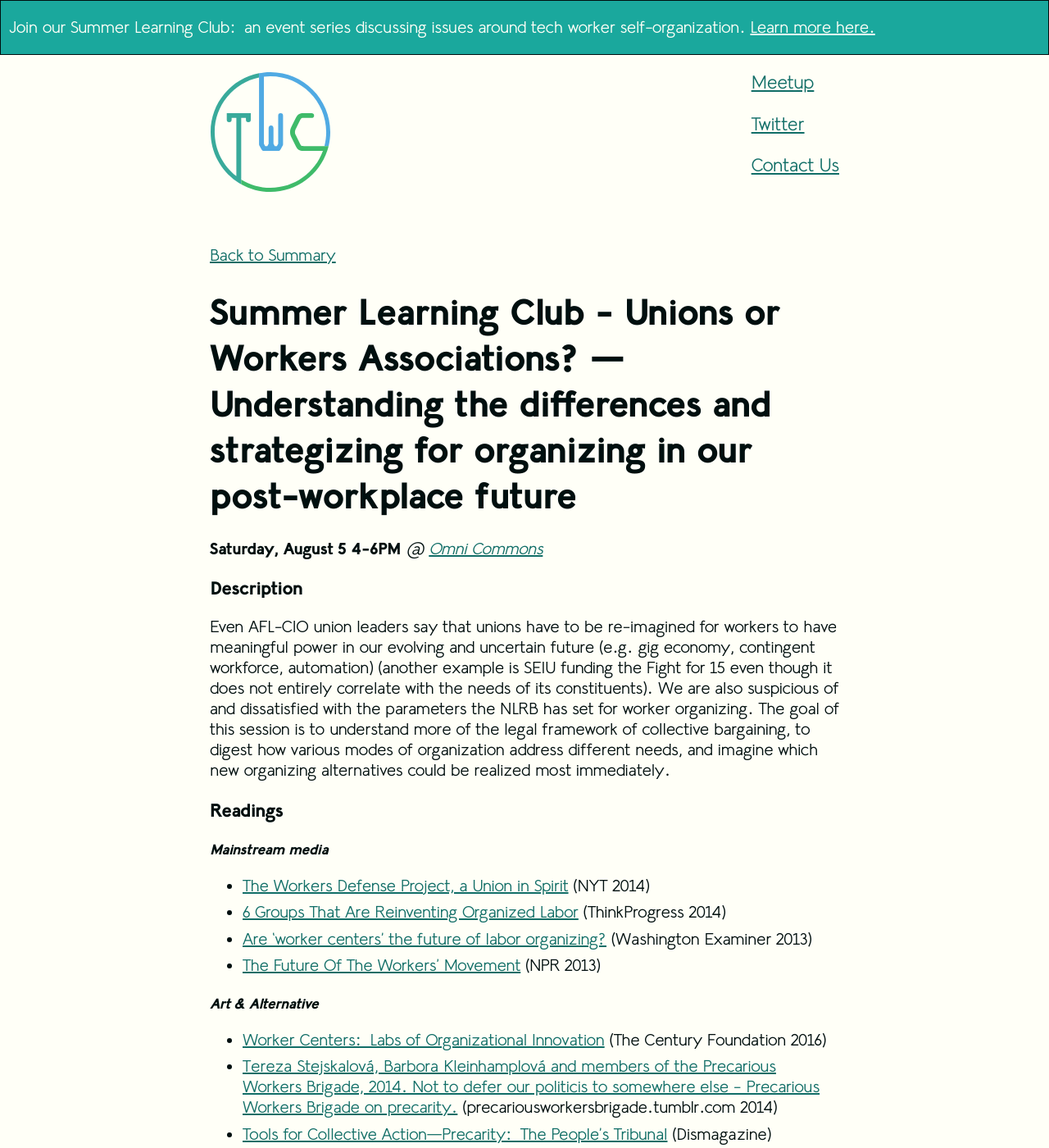
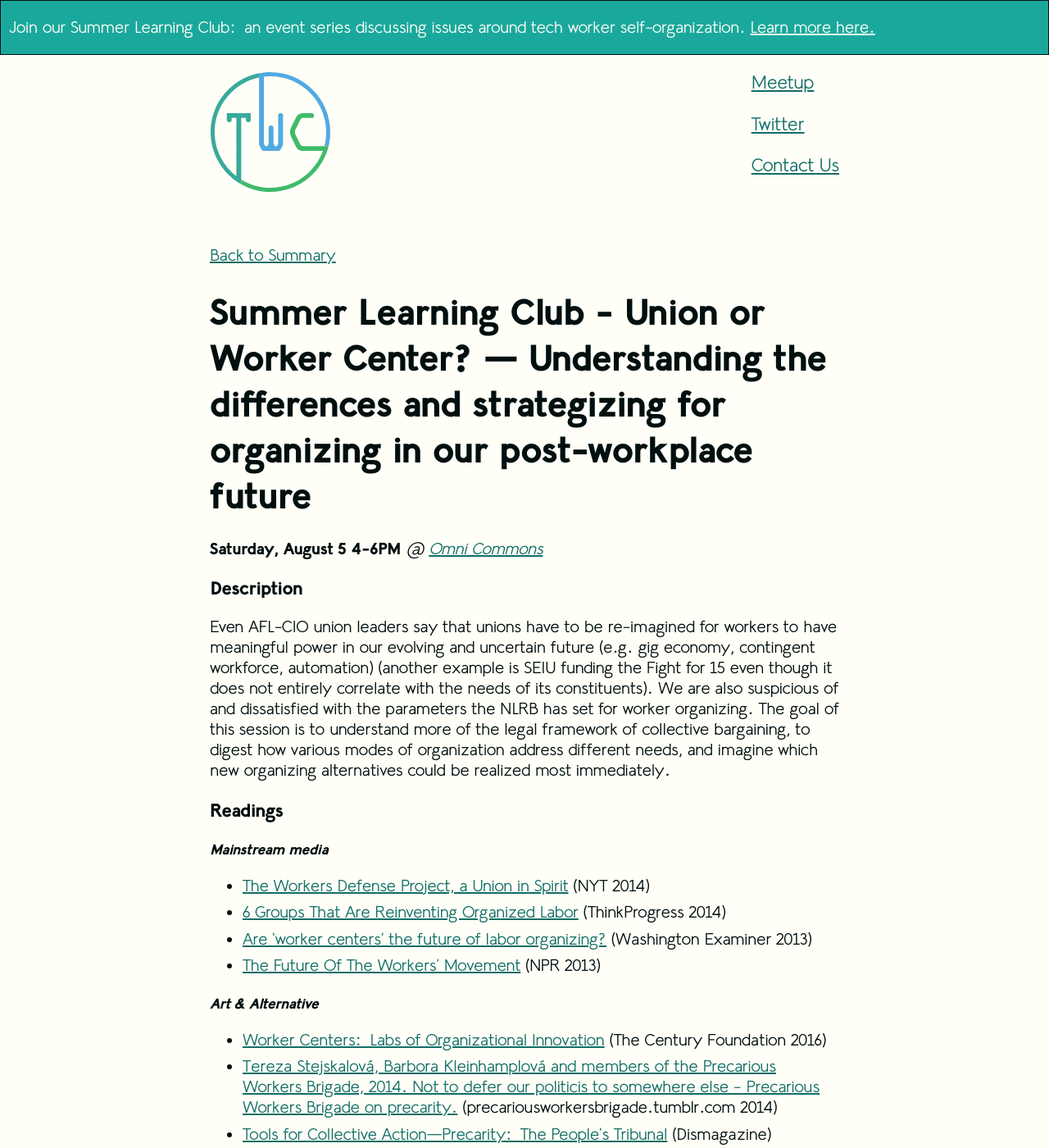
Before and after one commit to techworkersco/twc-site, a Jekyll site: the page built from learning-club-5.md, in a window 1280 px wide and 1400 px high. Shown: the whole window at 82% size. Built offline with Jekyll 4.4.1, drawn with Linux system fonts in a browser that asks for light colours; some of the changed lines change nothing that is shown; some of the changed text lies outside the part shown.

Commit message:
Text tweaks for learning-club-5

```diff
--- a/learning-club-5.md
+++ b/learning-club-5.md
@@ -5,7 +5,7 @@
 ---
 [Back to Summary](/summer-learning-club/)
 
-# Summer Learning Club - Unions or Workers Associations? — Understanding the differences and strategizing for organizing in our post-workplace future
+# Summer Learning Club - Union or Worker Center? — Understanding the differences and strategizing for organizing in our post-workplace future
 **Saturday, August 5 4-6PM**
 *@ [Omni Commons](https://www.google.com/maps?q=4799+Shattuck,+Oakland,+California&oe=utf-8&um=1&ie=UTF-8&sa=X&ved=0ahUKEwiLqOeckfbUAhUJyoMKHbATDGUQ_AUICigB)*
 
@@ -28,12 +28,12 @@
 - [WORKER CENTERS AND THE FUTURE OF UNION ORGANIZING](http://franchise.org/worker-centers-and-the-future-of-union-organizing-0) (Franchise.org 2013)
 
 #### Academic
-- [Worker centers Organizing communities at the edge of the dream](http://www.epi.org/publication/bp159/) (Economic Policy Institute 2005)
-- [BUILDING A MOVEMENT TOGETHER: WORKERS CENTERS AND LABOR UNION AFFILIATIONS](https://www.labor.ucla.edu/publication/building-a-movement-together-workers-centers-and-labor-union-affiliations-2/) (UCLA Labor Center 2015)
-- [THE STATE OF LABOR 20 YEARS AFTER NAFTA](https://www.labor.ucla.edu/publication/the-state-of-labor-20-years-after-nafta/) (UCLA Labor Center 2015)
+- [Worker centers Organizing communities at the edge of the dream](http://www.epi.org/publication/bp159/) (Economic Policy Institute 2005) _Suggest reading pages 1-5 of PDF_
+- [BUILDING A MOVEMENT TOGETHER: WORKERS CENTERS AND LABOR UNION AFFILIATIONS](https://www.labor.ucla.edu/publication/building-a-movement-together-workers-centers-and-labor-union-affiliations-2/) (UCLA Labor Center 2015) _Suggest reading pages 1-2 of PDF_
+- [THE STATE OF LABOR 20 YEARS AFTER NAFTA](https://www.labor.ucla.edu/publication/the-state-of-labor-20-years-after-nafta/) (UCLA Labor Center 2015) _Suggest reading pages 4-5, 22-24 of PDF_
 
 #### Case studies
-- [Lab Black Worker Center](http://lablackworkercenter.org/)
+- [LA Black Worker Center](http://lablackworkercenter.org/)
 - [NDLON](http://www.ndlon.org/en/)
 - [Working East Bay](http://workingeastbay.org/)
 - [Wage Theft Coalition](https://wagetheftcoalition.com/)
```
